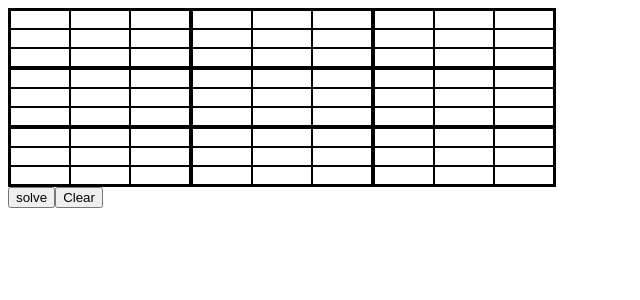
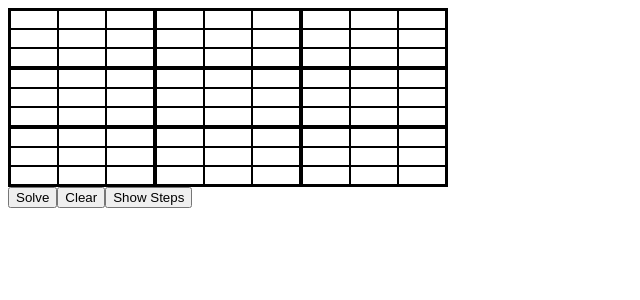
Before and after one commit to JacobThwaites/Sudoku-Solver, a React (Create React App) app: page / in a window 1280 px wide. Shown: the top 300 px of the page, without its empty margins (0-640 px from the left). Built offline with nearby package versions, Linux system fonts and the light colour scheme; the HTML template or start-up script is replaced by a standard one.

Commit message:
show visualisation of solution

```diff
--- a/src/App.tsx
+++ b/src/App.tsx
@@ -1,21 +1,27 @@
-import React, { useState } from 'react';
-import SolveButton from './SolveButton';
-import Sudoku from './sudoku/Sudoku';
-import { emptyRows } from './utils/generateEmptyRows';
+import React, { useState } from "react";
+import SolveButton from "./SolveButton";
+import Sudoku from "./sudoku/Sudoku";
+import { emptyRows } from "./utils/emptyRowGenerator";
 
 type Rows = Array<Array<number>>;
 
-function App() {
+export default function App() {
   const [rows, setRows] = useState(emptyRows);
+  const [solutionSteps, setSolutionSteps] = useState([]);
+  const [startingPosition, setStartingPosition] = useState(emptyRows);
 
-  function handleChange(num: number, row: number, col: number) {
+  const handleChange = (num: number, row: number, col: number) => {
     const newRows = [...rows];
     newRows[row][col] = num;
     setRows(newRows);
-}
+  };
+
+  function updateStartingPosition(startingPosition: any) {
+    setStartingPosition(startingPosition);
+  }
 
   function updateRows(rows: Rows) {
-    setRows(rows)
+    setRows(rows);
   }
 
   function clearRows() {
@@ -30,13 +36,46 @@ function App() {
     setRows(newRows);
   }
 
+  function showSolutionSteps() {
+    setRowsToStartingPosition();
+    for (let i = 0; i < solutionSteps.length; i++) {
+      const step = solutionSteps[i];
+      showStepAfterTime(step, 100 * (i + 1));
+    }
+  }
+
+  function setRowsToStartingPosition() {
+    const newRows = [...rows];
+
+    for (let i = 0; i < newRows.length; i++) {
+      for (let j = 0; j < newRows[i].length; j++) {
+        newRows[i][j] = startingPosition[i][j];
+      }
+    }
+
+    setRows(newRows);
+  }
+
+  function showStepAfterTime(step: number[], time: number) {
+    setTimeout(() => {
+      const row = step[0];
+      const col = step[1];
+      const num = step[2];
+      handleChange(num, row, col);
+    }, time);
+  }
+
   return (
     <div>
-      <Sudoku handleChange={handleChange} rows={rows}/>
-      <SolveButton sudoku={rows} updateRows={updateRows}/>
+      <Sudoku handleChange={handleChange} rows={rows} />
+      <SolveButton
+        sudoku={rows}
+        setStartingPosition={updateStartingPosition}
+        updateRows={updateRows}
+        setSolutionSteps={setSolutionSteps}
+      />
       <button onClick={clearRows}>Clear</button>
+      <button onClick={showSolutionSteps}>Show Steps</button>
     </div>
   );
 }
-
-export default App;
--- a/src/SolveButton.tsx
+++ b/src/SolveButton.tsx
@@ -1,27 +1,31 @@
-import React from 'react';
+import React from "react";
 
 interface SolveButtonProps {
-    sudoku: Array<Array<number>>,
-    updateRows: Function,
+  sudoku: Array<Array<number>>;
+  setStartingPosition: Function;
+  updateRows: Function;
+  setSolutionSteps: Function;
 }
 
-function SolveButton(props: SolveButtonProps) {
+export default function SolveButton(props: SolveButtonProps) {
   async function fetchSolution() {
+    props.setStartingPosition(props.sudoku);
+
     const headers = new Headers();
-        headers.append('X-CSRFToken', 'mFt9iI8ePmrSPrVMRYTziISABwVIc6W6voUMHobLGr6oV8Wg9HirsTXO04TFi57w');
-        const res = await fetch('http://localhost:8000/solve/', {
-            method: 'POST',
+    headers.append(
+      "X-CSRFToken",
+      "mFt9iI8ePmrSPrVMRYTziISABwVIc6W6voUMHobLGr6oV8Wg9HirsTXO04TFi57w"
+    );
+    const res = await fetch("http://localhost:8000/solve/", {
+      method: "POST",
       headers: headers,
-            body: JSON.stringify({'sudoku': props.sudoku}),
+      body: JSON.stringify({ sudoku: props.sudoku }),
     });
 
     const data = await res.json();
     props.updateRows(data.solution);
+    props.setSolutionSteps(data.steps);
   }
 
-  return (
-    <button onClick={fetchSolution}>solve</button>
-  );
+  return <button onClick={fetchSolution}>Solve</button>;
 }
-
-export default SolveButton;
--- a/src/sudoku/Row.tsx
+++ b/src/sudoku/Row.tsx
@@ -9,7 +9,7 @@ interface RowProps {
   handleChange: Function,
 }
 
-function Row(props: RowProps) {
+export default function Row(props: RowProps) {
     function handleChange(num: number, column: number) {
         props.handleChange(num, props.rowIndex, column);
     }
@@ -31,5 +31,3 @@ function Row(props: RowProps) {
     </div>
   );
 }
-
-export default Row;
--- a/src/sudoku/Square.css
+++ b/src/sudoku/Square.css
@@ -1,5 +1,5 @@
 .square {
-    width: 9%;
+    width: 7%;
     height: 9%;
     border: 1px solid black;
 }
--- a/src/sudoku/Square.tsx
+++ b/src/sudoku/Square.tsx
@@ -8,7 +8,7 @@ interface SquareProps {
   className: string
 }
 
-function Square(props: SquareProps) {
+export default function Square(props: SquareProps) {
   function handleInput(event: any) {
     const input = Number(event.target.value);
 
@@ -31,5 +31,3 @@ function Square(props: SquareProps) {
     </>
   );
 }
-
-export default Square;
--- a/src/sudoku/Sudoku.tsx
+++ b/src/sudoku/Sudoku.tsx
@@ -7,7 +7,7 @@ interface SudokuProps {
   handleChange: Function
 }
 
-function Sudoku(props: SudokuProps) {
+export default function Sudoku(props: SudokuProps) {
   return (
     <div id='sudoku'>
       {props.rows.map((row, index) => {
@@ -17,5 +17,3 @@ function Sudoku(props: SudokuProps) {
     </div>
   );
 }
-
-export default Sudoku;
```
Also changed, not shown: src/VisualiseButton.tsx (added, +25 -0 lines), src/utils/squareClassnameGenerator.ts (+4 -4 lines), src/utils/emptyRowGenerator.ts (renamed from src/utils/generateEmptyRows.ts), 1 other file (tests, documents, lock files or other folders). Lines whose indentation alone changed are shown as unchanged.
